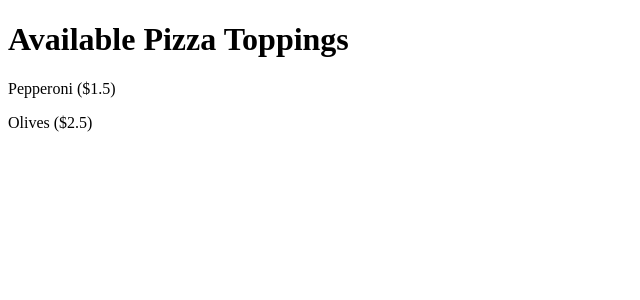
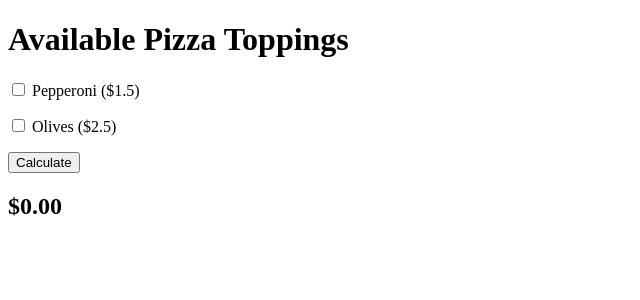
Before and after one commit to 2021-spring-jsf-tuth/components, an Angular app: page / in a window 1280 px wide. Shown: the top 300 px of the page, without its empty margins (0-640 px from the left). Built offline with nearby package versions, Linux system fonts and the light colour scheme.

Commit message:
Display shows toppings with calculate total
added check boxes with calculate function using map, filter, reduce

```diff
--- a/src/app/app.module.ts
+++ b/src/app/app.module.ts
@@ -3,6 +3,8 @@ import { BrowserModule } from '@angular/platform-browser';
 
 import { AppComponent } from './app.component';
 import { PizzaToppingsComponent } from './pizza-toppings/pizza-toppings.component';
+
+import { FormsModule } from '@angular/forms';
 
 @NgModule({
   declarations: [
@@ -10,7 +12,8 @@ import { PizzaToppingsComponent } from './pizza-toppings/pizza-toppings.componen
     PizzaToppingsComponent
   ],
   imports: [
-    BrowserModule
+    BrowserModule,
+    FormsModule
   ],
   providers: [],
   bootstrap: [AppComponent]
--- a/src/app/pizza-toppings/pizza-toppings.component.html
+++ b/src/app/pizza-toppings/pizza-toppings.component.html
@@ -3,5 +3,22 @@
 <p
     *ngFor="let t of availablePizzaToppings"
 >
-    {{ t.name }} (${{ t.price }})
+
+    <label>
+        <input
+            type="checkbox"
+            [(ngModel)]="t.checked"
+            >
+        {{ t.name }} (${{ t.price }})
+    </label>
 </p>
+
+<button
+    (click)="calculateTotal()"
+>
+    Calculate
+</button>
+
+<h2>
+    {{ total | currency }}
+</h2>
--- a/src/app/pizza-toppings/pizza-toppings.component.ts
+++ b/src/app/pizza-toppings/pizza-toppings.component.ts
@@ -19,4 +19,16 @@ export class PizzaToppingsComponent implements OnInit {
 
   }
 
+  total = 0;
+
+  calculateTotal() {
+    this.total = this.availablePizzaToppings
+      .filter(x => x.checked)
+      .reduce(
+        (acc, x) => acc + x.price
+        , 0
+      )
+    ;
+  }
+
 }
```
